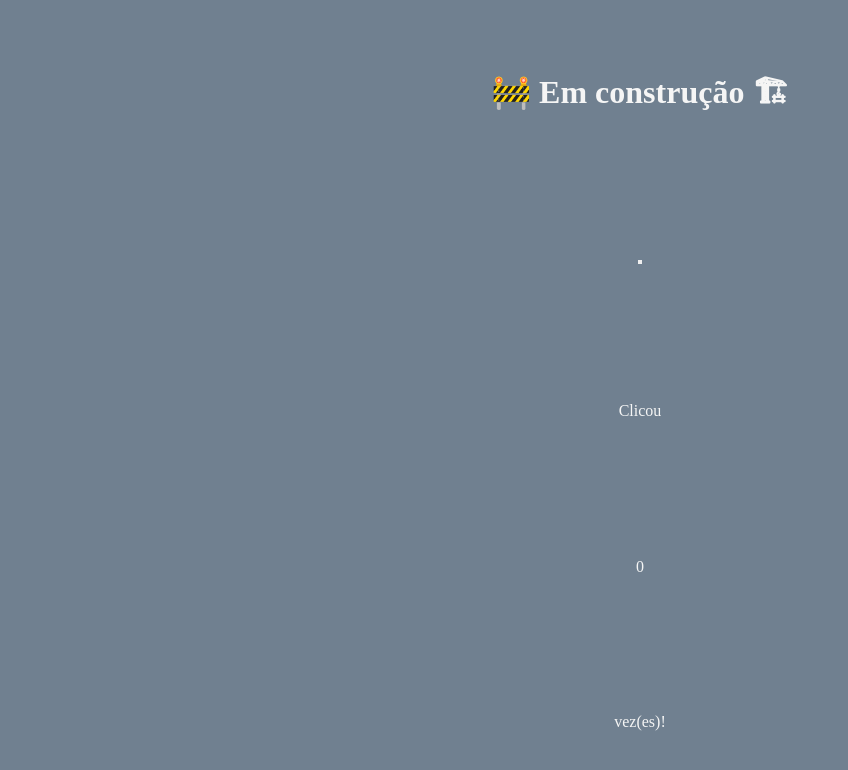
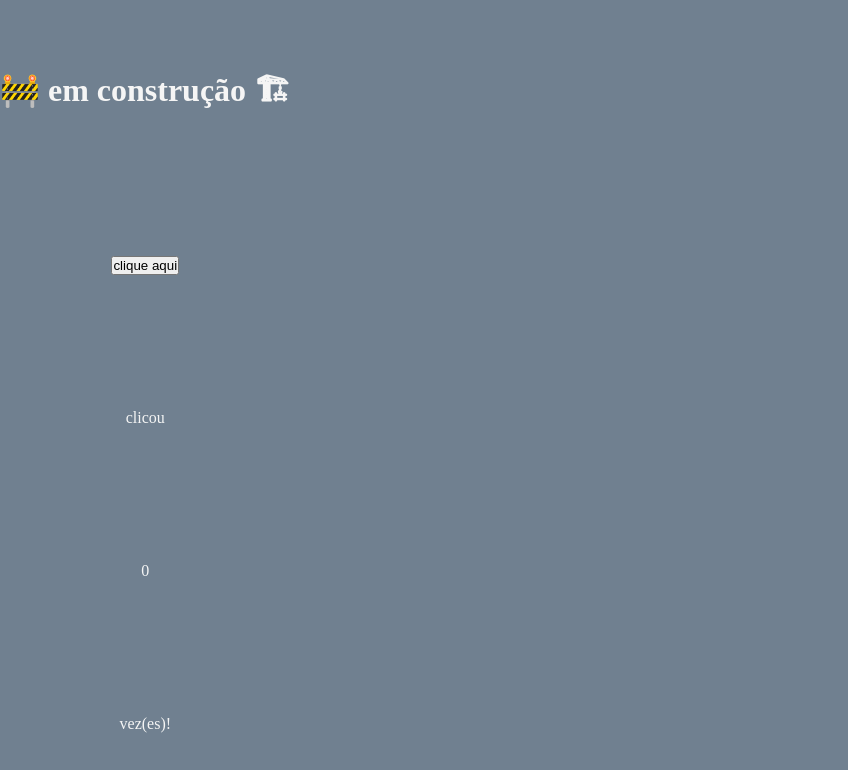
Before and after one commit to denilofeitosa/home, a plain HTML site: page index.html in a window 1280 px wide. Shown: the whole page, without its empty margins (0-848 px from the left). Drawn offline with Linux system fonts and the light colour scheme.

Commit message:
Update index.html

```diff
--- a/index.html
+++ b/index.html
@@ -11,6 +11,10 @@
             padding: 0;
             box-sizing: border-box;
         }
+        html {
+            display: flex;
+        }
+
         body {
             height: 100vh;
             display: grid;
@@ -22,9 +26,9 @@
     </style>
 </head>
 <body>
-    <h1>🚧 Em construção 🏗</h1>
-    <button id='btn'></button>
-    Clicou <span id='disp'>0</span> vez(es)!
+    <h1>🚧 em construção 🏗</h1>
+    <button id='btn'>clique aqui</button>
+    clicou <span id='disp'>0</span> vez(es)!
 
     <script>
     let count = 0
```
